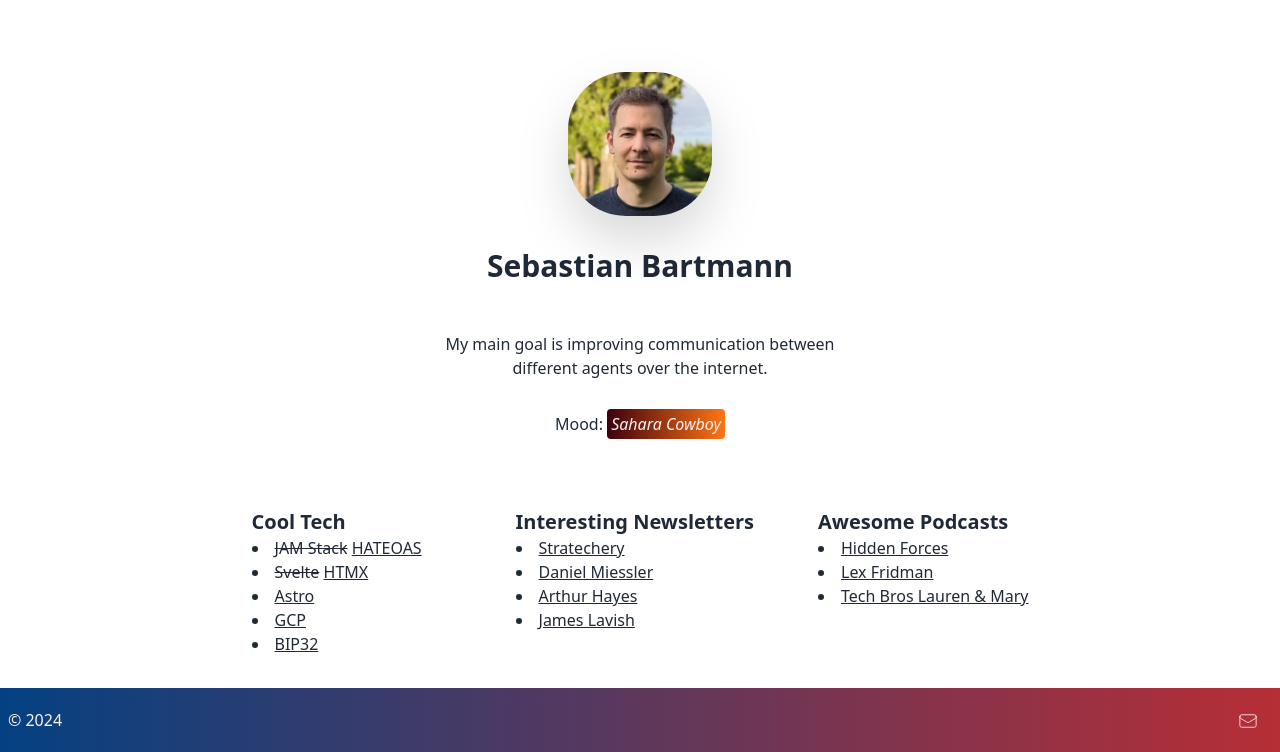
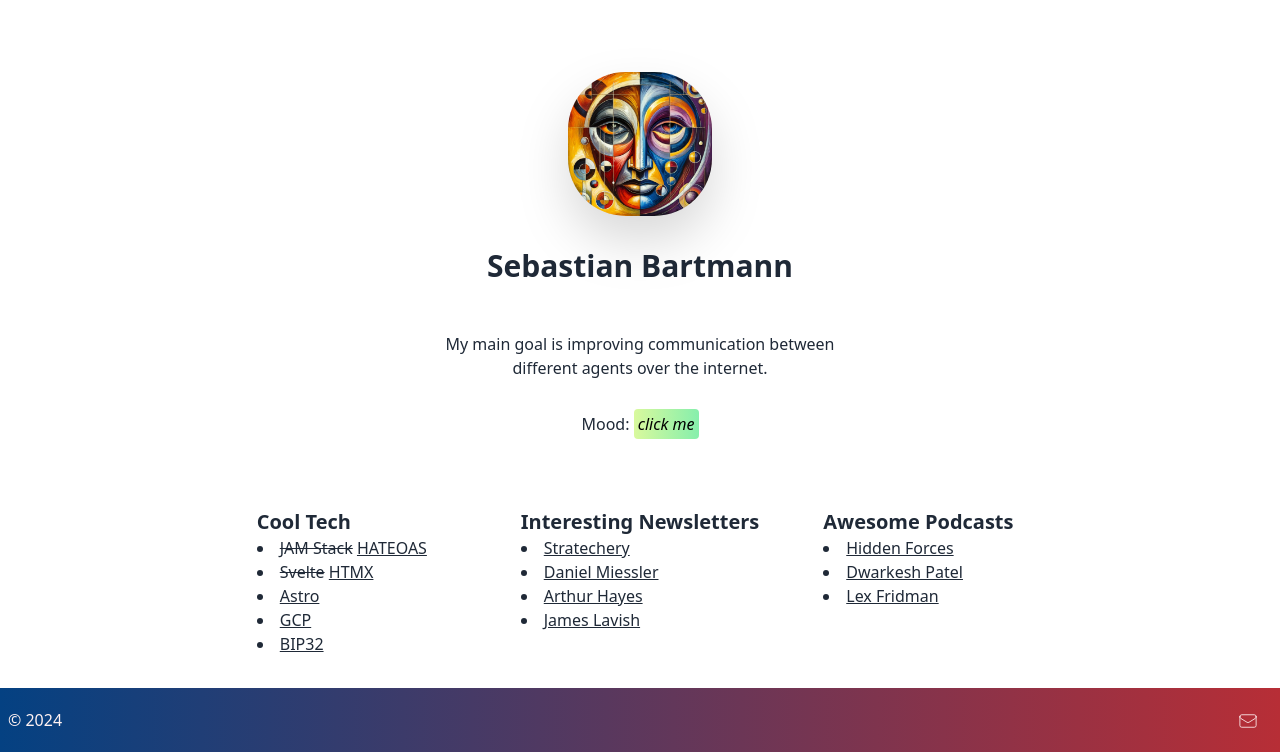
Before and after one commit to sebastianbartmann/bartmannxyz, a FastAPI app: page / in a window 1280 px wide. Shown: the part 64-816 px from the top of the page. Run offline with FastAPI, Linux system fonts and the light colour scheme.

Commit message:
minor updates

```diff
--- a/app/tailwind.config.js
+++ b/app/tailwind.config.js
@@ -39,6 +39,8 @@ const config = {
             orange: '#FF7514',
             transparent: "transparent",
             white: "#eee5f7",
+            lime: colors.lime,
+            green: colors.green,
             black: colors.black,
             mainred: "#54020c",
             snd: "#860313",
--- a/app/templates/base.html
+++ b/app/templates/base.html
@@ -7,7 +7,7 @@
 
     <script src="/static/scripts/htmx.min.js"></script>
 
-    <link rel="icon" href="/static/favicon/android-chrome-512x512.png"/>
+    <link rel="icon" href="/static/images/profile.webp"/>
     <title>bartmann.xyz</title>
     <meta name="description" content="website description"/>
     <meta name="viewport" content="width=device-width"/>
--- a/app/templates/home/hero.html
+++ b/app/templates/home/hero.html
@@ -3,7 +3,7 @@
         <div class="max-w-md mx-auto p-6 flex flex-col items-center">
             <div class="mt-12 avatar drop-shadow-2xl">
                 <div class="relative w-36 h-36">
-                    <img src="static/images/self.webp" alt="mr. bartmann" class="mask-squircle w-full h-full object-cover">
+                    <img src="static/images/profile.webp" alt="mr. bartmann" class="mask-squircle w-full h-full object-cover">
                 </div>
             </div>
             <h1 class="text-3xl p-8 font-bold">Sebastian Bartmann</h1>
@@ -12,10 +12,10 @@
             </p>
             <p class="py-4">
                 Mood: <a
-                    class="p-1 rounded bg-gradient-to-r italic hover:underline from-red7 to-orange text-red1"
-                    href="https://www.youtube.com/watch?v=sk1j6cg2p3k"
+                    class="p-1 rounded bg-gradient-to-r italic hover:underline from-lime-200 to-green-300 text-black"
+                    href="https://www.youtube.com/watch?v=I59y1USc5eU"
                     target="_blank"
-            ><span>Sahara Cowboy</span>
+            ><span>click me</span>
             </a>
             </p>
         </div>
@@ -86,20 +86,17 @@
                         >Hidden Forces</a
                         >
                     </li>
+                     <li>
+                        <a class="link" target="_blank" rel="noreferrer" href="https://www.youtube.com/DwarkeshPatel/"
+                        >Dwarkesh Patel</a
+                        >
+                    </li>
                     <li>
                         <a class="link" target="_blank" rel="noreferrer" href="https://lexfridman.com/podcast/"
                         >Lex Fridman</a
                         >
                     </li>
-                    <li>
-                        <a
-                                class="link"
-                                target="_blank"
-                                rel="noreferrer"
-                                href="https://www.youtube.com/@techbroslaurenmary">Tech Bros Lauren & Mary</a
-                        >
-                    </li>
-                </ul>
+                 </ul>
             </div>
         </div>
     </div>
```
Also changed, not shown: app/app/static/css/main.css (+9 -14 lines), app/pyproject.toml (added, +7 -0 lines), app/static/css/main.css, app/static/images/profile.webp (added), 2 other files.
